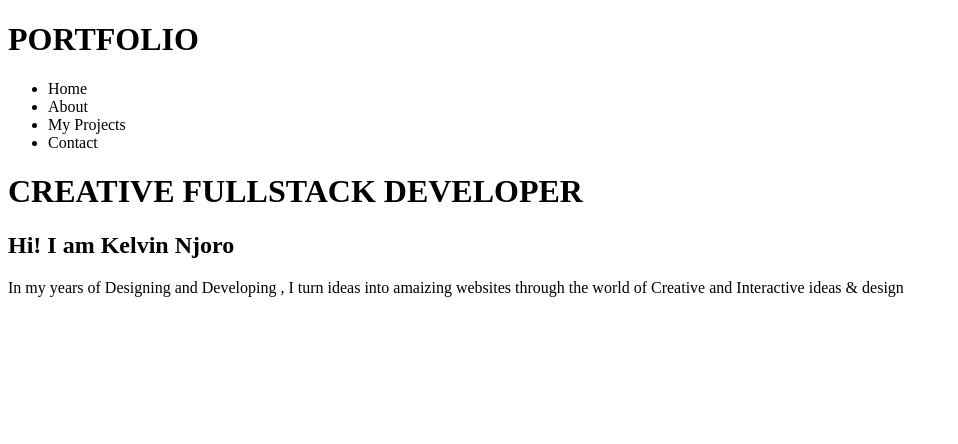
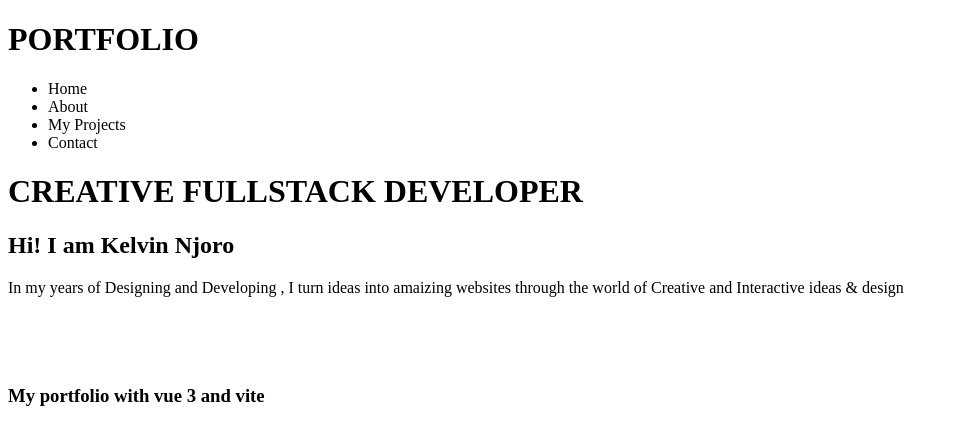
Before and after one commit to principalkelvo/portfolio-with-html-css-and-js, a plain HTML site: page index.html in a window 1280 px wide. Shown: the whole page, without its empty margins (0-958 px from the left). Drawn offline with Linux system fonts and the light colour scheme.

Commit message:
creates the first card of projects adds image content

```diff
--- a/index.html
+++ b/index.html
@@ -43,6 +43,27 @@
             </div>
         </div>
     </div>
+    <!-- My projects -->
+    <div class="section projects" id="projects">
+        <div class="columns">
+            <div class="column">
+                <div class="imagecard">
+                    <div class="images is-addon">
+                        <div class="image">
+                            <img src="" alt="">
+                        </div>
+                        <div class="image">
+                            <img src="" alt="">
+                        </div>
+                    </div>
+                    <div class="imageContent">
+                        <h3>My portfolio with vue 3 and vite</h3>
+                    </div>
+                </div>
+            </div>
+        </div>
+
+    </div>
 
 
 </body>
```
